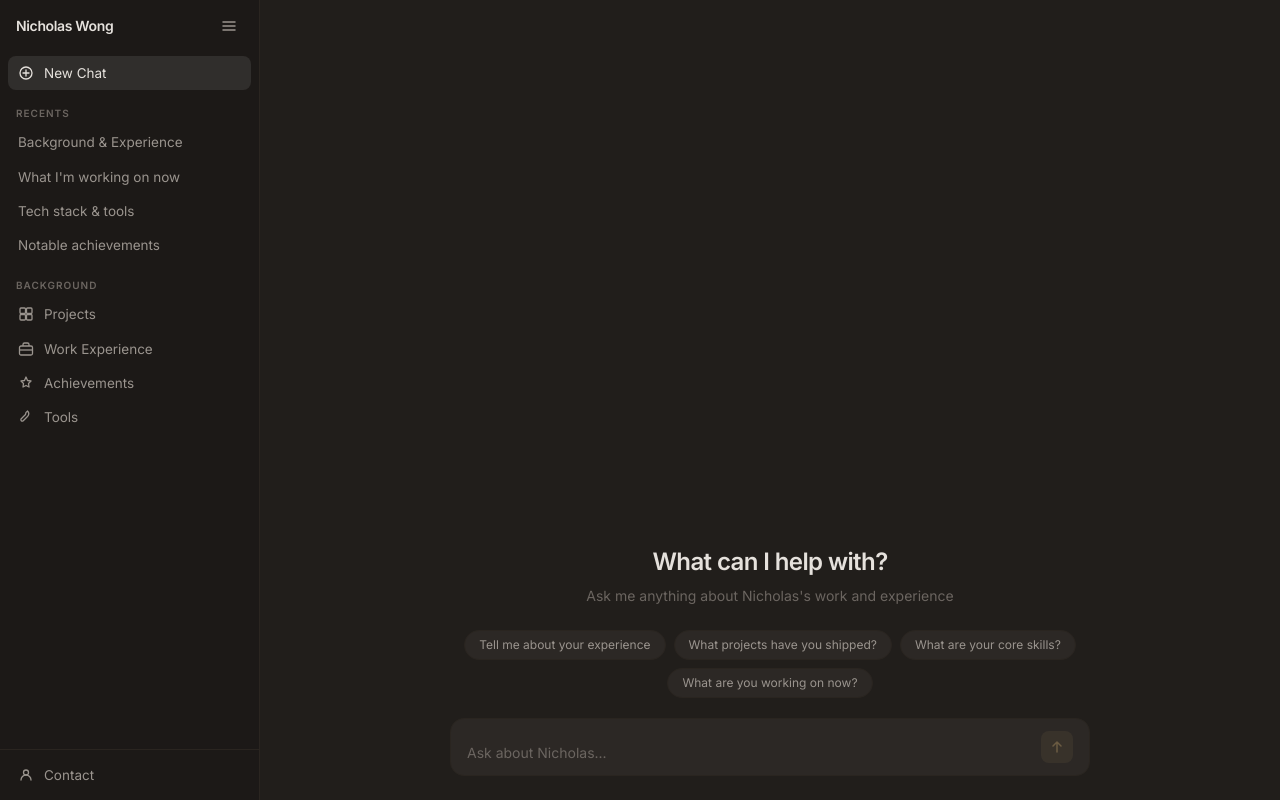
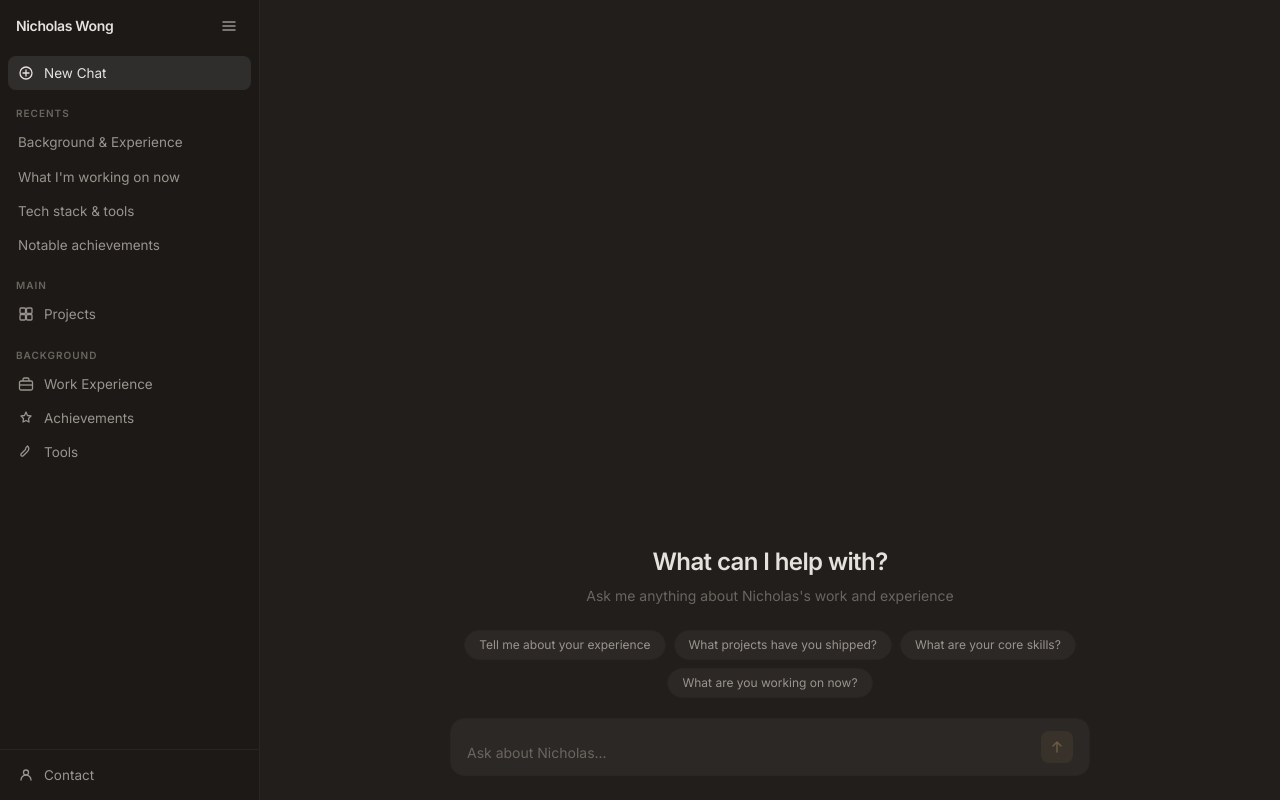
Before and after one commit to bonzonic/portfolio-2, a Next.js app: page / in a window 1280 px wide. Built offline with nearby package versions, Linux system fonts and the light colour scheme.

Commit message:
fix: restore Projects to mainNavItems

```diff
--- a/src/app/components/sidebar.tsx
+++ b/src/app/components/sidebar.tsx
@@ -127,10 +127,9 @@ function ComposeIcon() {
 
 const topNavItems: NavItem[] = [{ label: "New Chat", href: "/", icon: <NewChatIcon /> }];
 
-const mainNavItems: NavItem[] = [];
+const mainNavItems: NavItem[] = [{ label: "Projects", href: "/projects", icon: <ProjectsIcon /> }];
 
 const backgroundNavItems: NavItem[] = [
-  { label: "Projects", href: "/projects", icon: <ProjectsIcon /> },
   { label: "Work Experience", href: "/work-experience", icon: <WorkIcon /> },
   { label: "Achievements", href: "/achievements", icon: <AchievementsIcon /> },
   { label: "Tools", href: "/tools", icon: <ToolsIcon /> },
@@ -229,6 +228,7 @@ export function Sidebar({ isOpen, onToggle, onContactClick }: SidebarProps) {
               );
             })}
 
+            {mainNavItems.length > 0 && <SectionLabel label="Main" />}
             {mainNavItems.map((item) => (
               <NavLink key={item.href} item={item} pathname={pathname} />
             ))}
```
